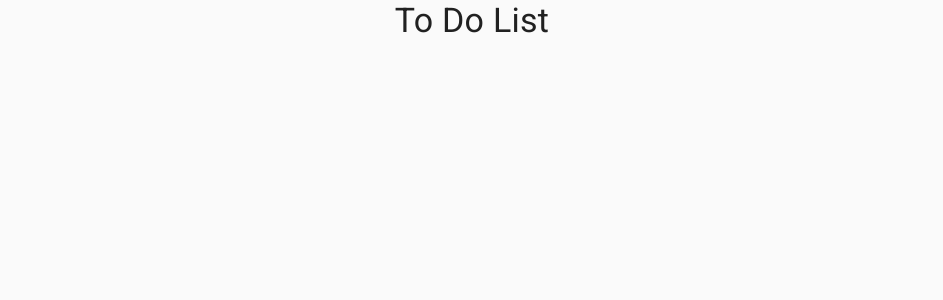
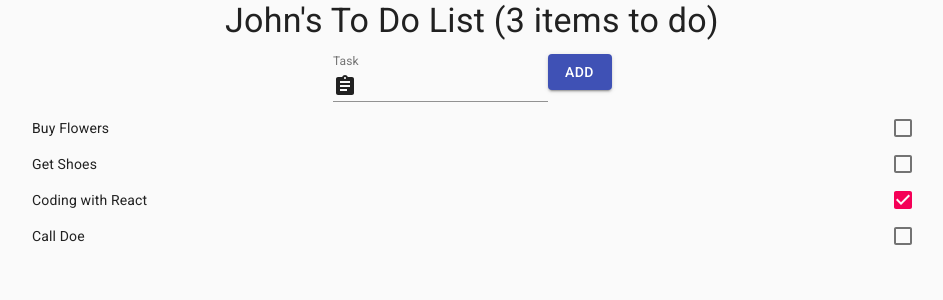
Before and after one commit to gitmbints/React-todo-app, a React (Create React App) app: page / in a window 1280 px wide. Shown: the top 300 px of the page, without its empty margins (168-1111 px from the left). Built offline with nearby package versions, Linux system fonts and the light colour scheme.

Commit message:
Display task list.

```diff
--- a/src/App.js
+++ b/src/App.js
@@ -1,12 +1,105 @@
-import React from 'react';
-import Typography from '@material-ui/core/Typography';
+import React, { Component } from 'react';
+import Assignment from '@material-ui/icons/Assignment';
+import {
+  Typography,
+  Button,
+  Container,
+  TextField,
+  InputAdornment,
+  List,
+  ListItem,
+  ListItemText,
+  ListItemSecondaryAction,
+  Checkbox
+} from '@material-ui/core';
 
-function App() {
-  return (
-    <Typography variant='h4' align='center'>
-      To Do List
-    </Typography>
-  );
+
+
+class App extends Component {
+  constructor(props) {
+    super(props);
+    this.state = {
+      userName: "John",
+      todoItems: [
+        {action: "Buy Flowers", done: false},
+        {action: "Get Shoes", done: false},
+        {action: "Coding with React", done: true},
+        {action: "Call Doe", done: false}],
+      newItemText: ""
+    }
+  }
+
+  toggleTodo = todo => this.setState({
+    todoItems: this.state.todoItems.map(item => item.action === todo.action ? {...item, done: !item.done} : item)
+  });
+
+  todoListRows = () => this.state.todoItems.map((item, index) => {
+    const labelId = `checkbox-list-secondary-label-${index}`;
+    return (
+      <ListItem key={ item.action } button>
+        <ListItemText id={labelId} primary={ item.action } />
+        <ListItemSecondaryAction>
+          <Checkbox
+            edge="end"
+            onChange={ () => this.toggleTodo(item) }
+            checked={ item.done }
+            inputProps={{ 'aria-labelledby': labelId }}
+          />
+        </ListItemSecondaryAction>
+      </ListItem>
+    );
+  });
+
+  updateNewTextValue = (event) => {
+    this.setState({
+      newItemText: event.target.value
+    });
+  }
+
+  createNewTodo = () => {
+    if (!this.state.todoItems.find(item => item.action === this.state.newItemText)) {
+      this.setState({
+        todoItems: [...this.state.todoItems, {action: this.state.newItemText, done: false}],
+        newItemText: ""
+      });
+      console.log(this.state.todoItems);
+    }
+  }
+
+  render = () =>
+    <div align="center">
+      <Typography variant='h4' align='center' gutterBottom>
+        {this.state.userName}'s To Do List
+        ({ this.state.todoItems.filter(t => !t.done).length } items to do)
+      </Typography>
+      <Container maxWidth="md">
+        <form noValidate autoComplete="off" gutterBottom>
+          <TextField
+            id="input-with-icon-textfield"
+            label="Task"
+            InputProps={{
+              startAdornment: (
+                <InputAdornment position="start">
+                  <Assignment />
+                </InputAdornment>
+              ),
+            }}
+            value={this.state.newItemText}
+            onChange={this.updateNewTextValue}
+          />
+          <Button
+            variant="contained"
+            color="primary"
+            onClick={this.createNewTodo}
+          >
+            Add
+          </Button>
+        </form>
+        <List dense>
+          { this.todoListRows() }
+        </List>
+      </Container>
+    </div>
 }
 
 export default App;
```
